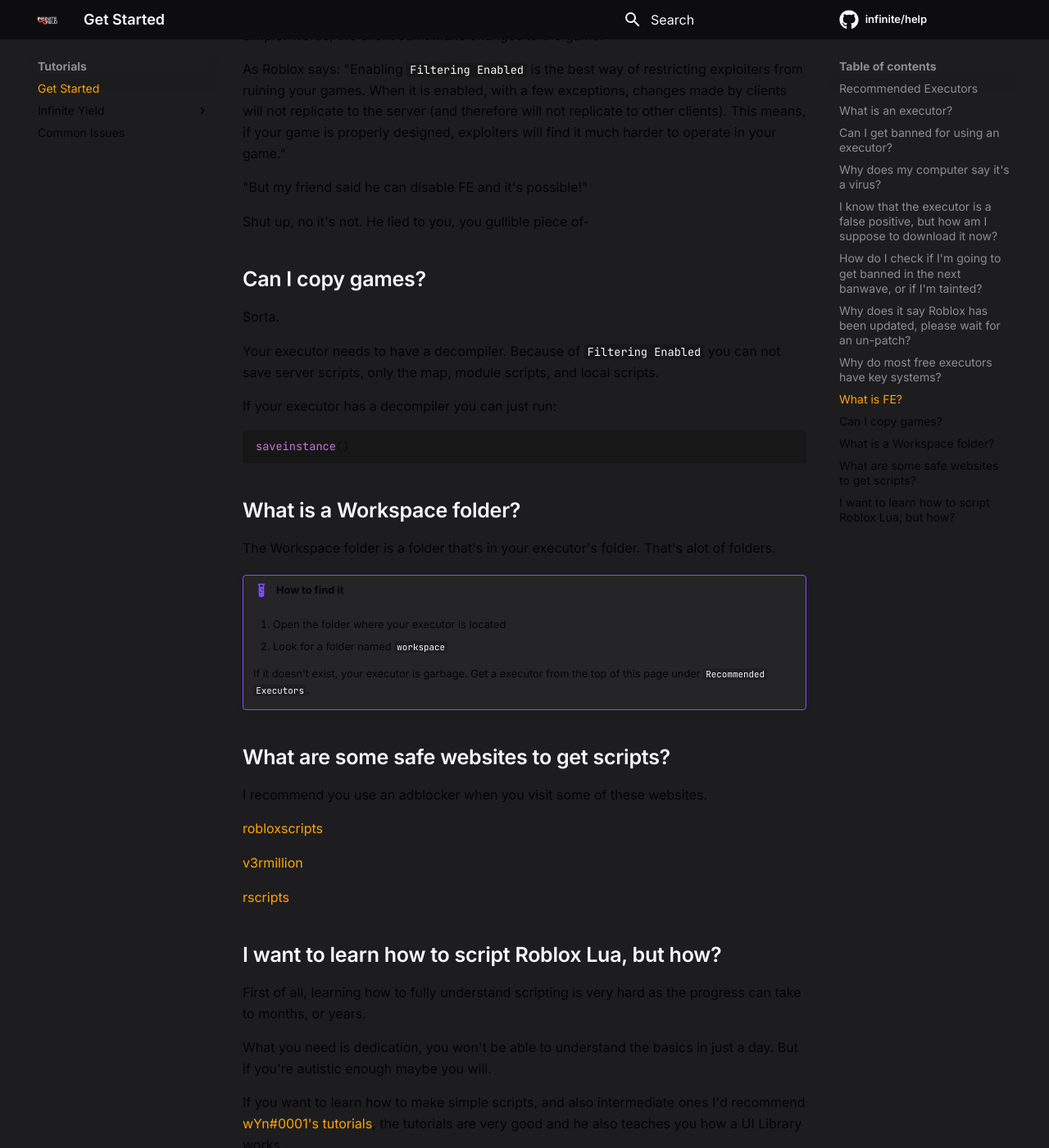
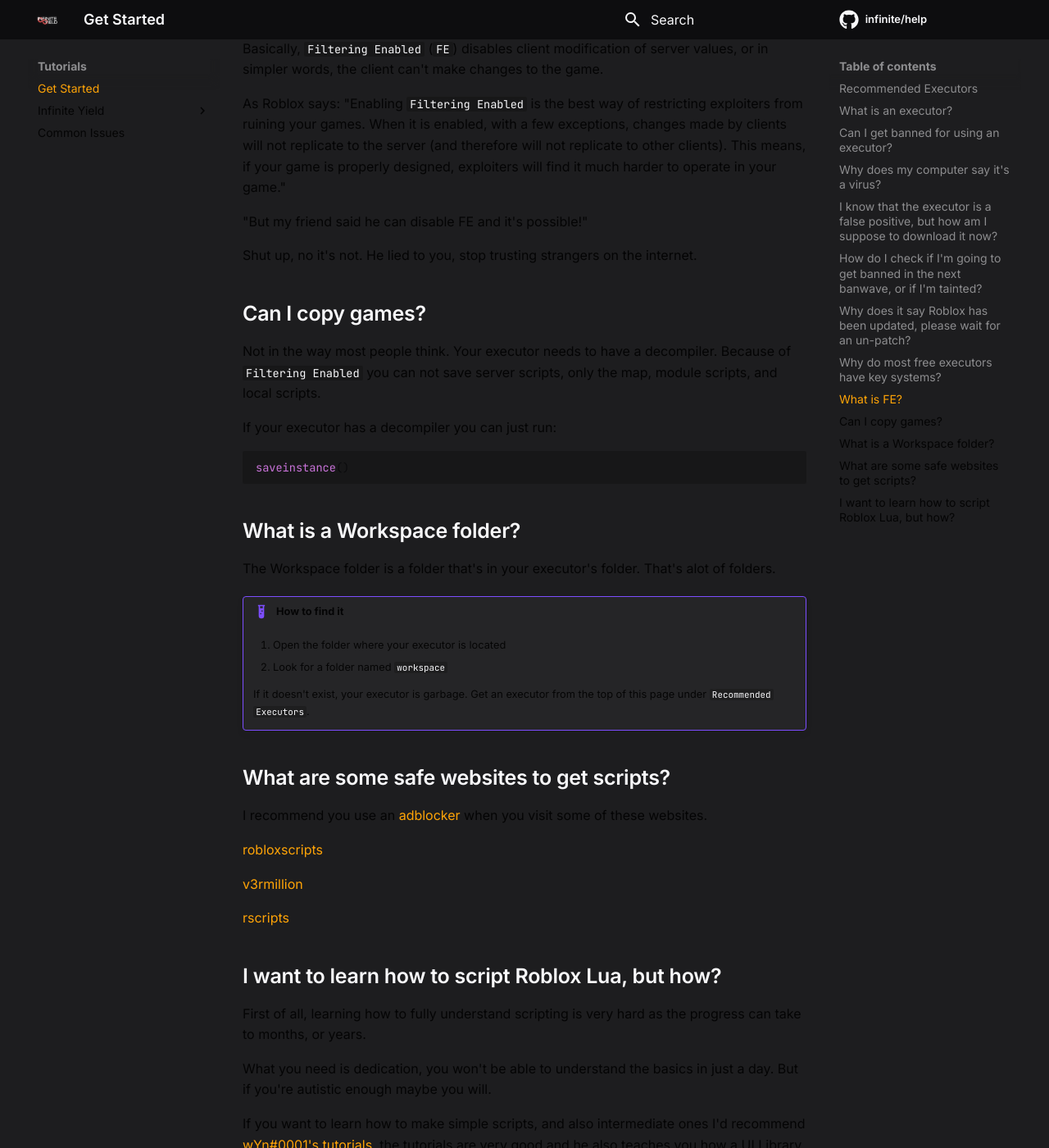
Before and after one commit to moikoros/help, an MkDocs documentation site: the page built from docs/tutorials/index.md, in a window 1280 px wide and 1400 px high, scrolled down 2907 px. Shown: the whole window at 82% size. Built offline with MkDocs 1.6.1 and Material for MkDocs 9.7.7, drawn with Linux system fonts in a browser that asks for light colours; comment, search, counter and statistics services are not loaded; some of the changed text lies outside the part shown.

Commit message:
Update index.md

```diff
--- a/docs/tutorials/index.md
+++ b/docs/tutorials/index.md
@@ -1,6 +1,8 @@
 <script src="../assets/scroll.js"></script>
 
-Anything with the 🌟 emoji are my preferred options. (My opinion, do not expect them to be the best)
+Sit back, play some [music](https://youtu.be/_DlHmoYP7V4), and read on.
+
+Anything with the 🌟 emoji are my preferred options. Since it's my opinion do not instantly assume they are the best.
 
 ## Recommended Executors
 
@@ -86,13 +88,11 @@
 
 "But my friend said he can disable FE and it's possible!"
 
-Shut up, no it's not. He lied to you, you gullible piece of-
+Shut up, no it's not. He lied to you, stop trusting strangers on the internet.
 
 ## Can I copy games?
 
-Sorta.
-
-Your executor needs to have a decompiler. Because of `Filtering Enabled` you can not save server scripts, only the map, module scripts, and local scripts.
+Not in the way most people think. Your executor needs to have a decompiler. Because of `Filtering Enabled` you can not save server scripts, only the map, module scripts, and local scripts.
 
 If your executor has a decompiler you can just run:
 
@@ -108,11 +108,11 @@
 	1. Open the folder where your executor is located
 	2. Look for a folder named `workspace`
 
-	If it doesn't exist, your executor is garbage. Get a executor from the top of this page under `Recommended Executors`.
+	If it doesn't exist, your executor is garbage. Get an executor from the top of this page under `Recommended Executors`.
 
 ## What are some safe websites to get scripts?
 
-I recommend you use an adblocker when you visit some of these websites.
+I recommend you use an [adblocker](https://adblockultimate.net) when you visit some of these websites.
 
 <a href="https://robloxscripts.com">robloxscripts</a>
 
@@ -126,4 +126,4 @@
 
 What you need is dedication, you won't be able to understand the basics in just a day. But if you're autistic enough maybe you will.
 
-<p>If you want to learn how to make simple scripts, and also intermediate ones I'd recommend <a href="https://www.reddit.com/r/robloxhackers/comments/ok3hsg/beginners_exploit_guide">wYn#0001's tutorials</a>, the tutorials are very good and he also teaches you how a UI Library works.</p>
+<p>If you want to learn how to make simple scripts, and also intermediate ones I'd recommend <a href="https://youtube.com/playlist?list=PLw1uWqQBDcgjKqFjPNgtVtBNx3xTGz-l7">wYn#0001's tutorials</a>, the tutorials are very good and he also teaches you how a UI Library works.</p>
```
